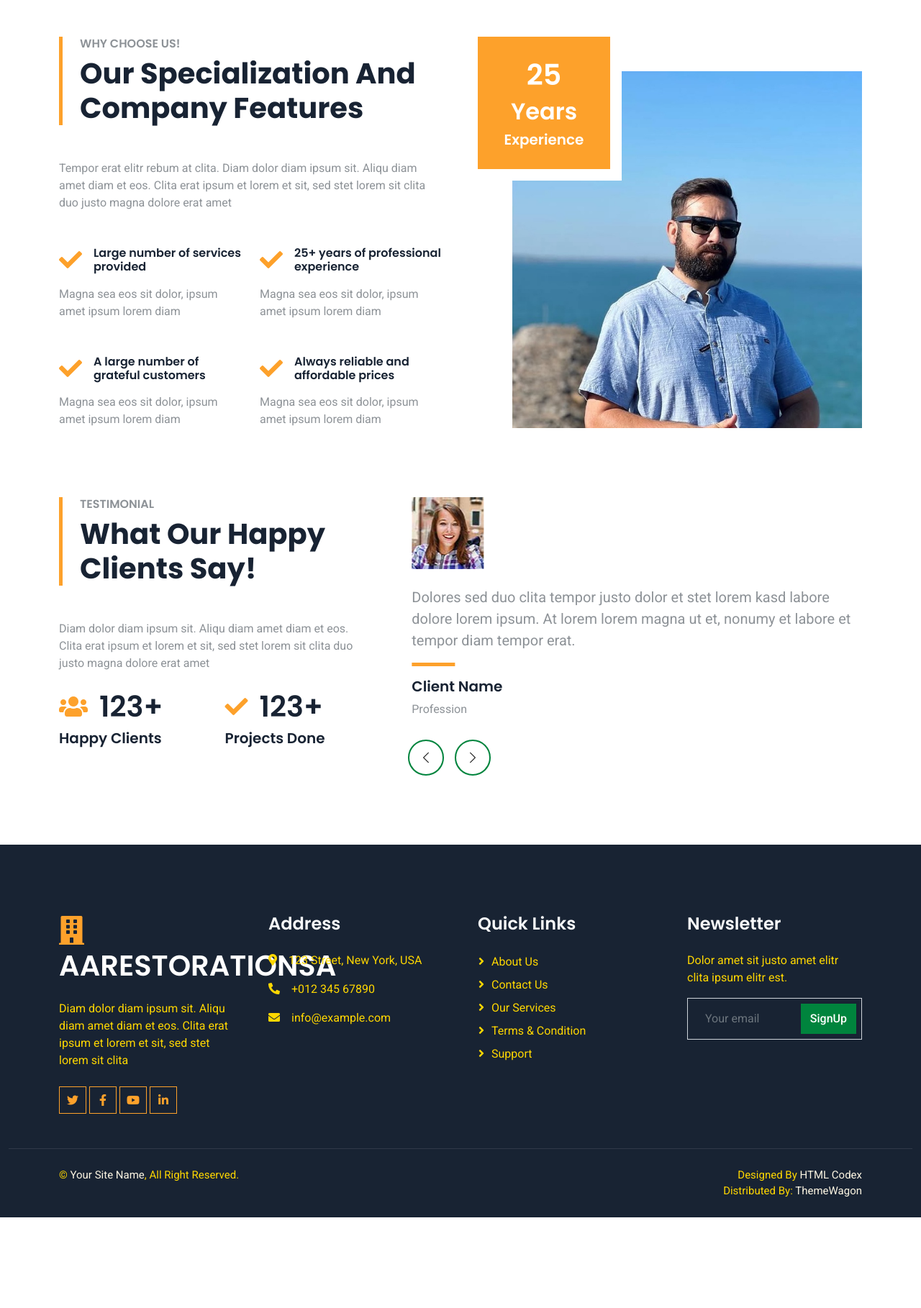
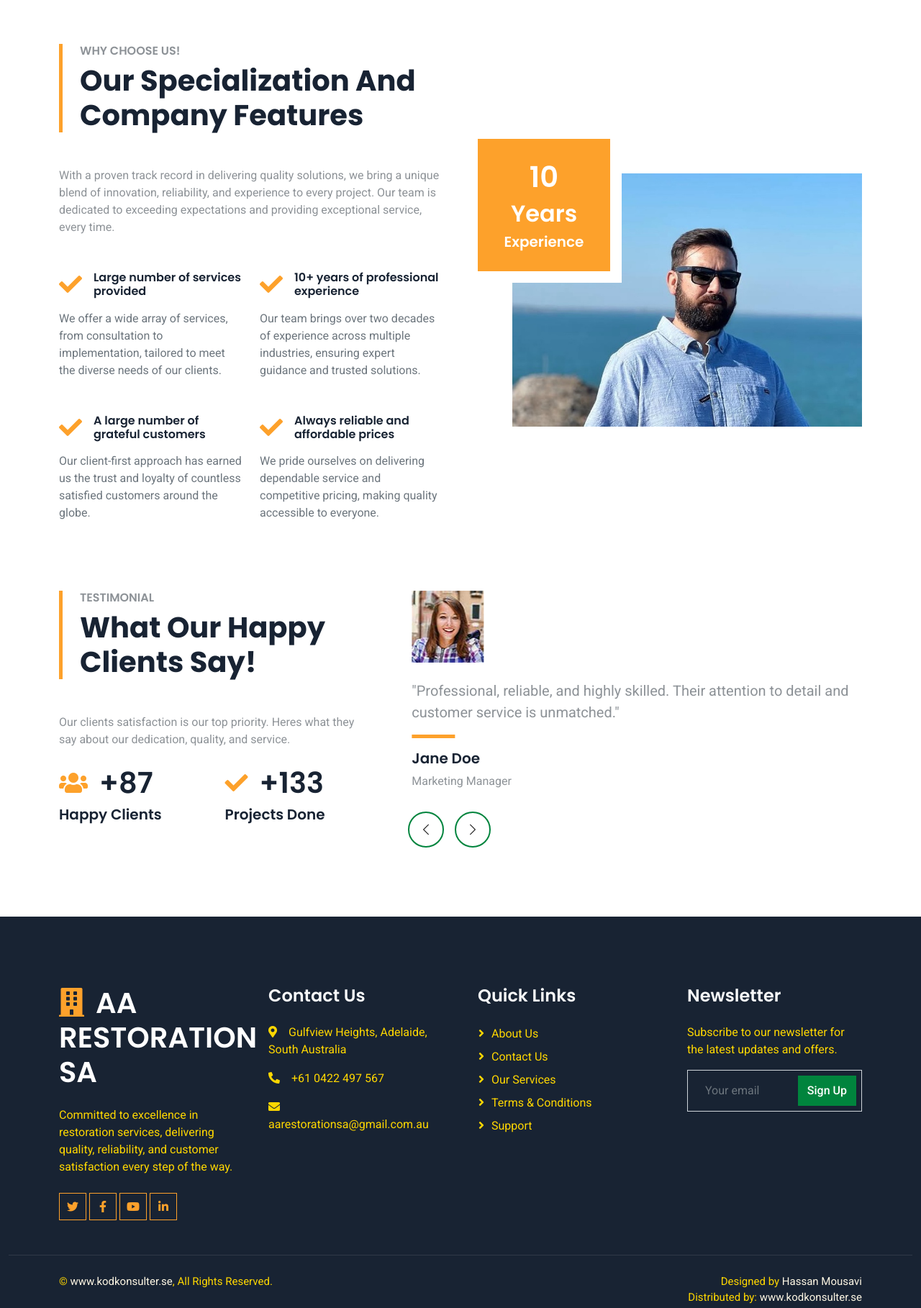
Before and after one commit to afgsuna/aarestorationsa, a plain HTML site: page feature.html in a window 1280 px wide. Shown: the part 465-2283 px from the top of the page at 72% size. Before the commit the page ends 2157 px from the top, so only its background shows below. Drawn offline with nearby package versions, Linux system fonts and the light colour scheme.

Commit message:
Add files via upload
feature fixed

```diff
--- a/feature.html
+++ b/feature.html
@@ -57,15 +57,15 @@
             class="h-100 d-inline-flex align-items-center border-start border-end px-3"
           >
             <small class="fa fa-phone-alt me-2"></small>
-            <small>+012 345 6789</small>
+            <small>Call: 0422 497 567 or alternatively 0423 344 567</small>
           </div>
           <div class="h-100 d-inline-flex align-items-center border-end px-3">
             <small class="far fa-envelope-open me-2"></small>
-            <small>info@example.com</small>
+            <small>aarestorationsa@gmail.com.au</small>
           </div>
           <div class="h-100 d-inline-flex align-items-center border-end px-3">
             <small class="far fa-clock me-2"></small>
-            <small>Mon - Fri : 09 AM - 09 PM</small>
+            <small>24/7 Customer Service</small>
           </div>
         </div>
         <div class="col-lg-5 px-5 text-end">
@@ -156,87 +156,85 @@
     <!-- Page Header End -->
 
     <!-- Features Start -->
-    <div class="container-xxl py-5">
+    <section class="container-xxl py-5">
       <div class="container">
-        <div class="row g-5">
+        <div class="row g-5 align-items-center">
+          <!-- Text Content -->
           <div class="col-lg-6 wow fadeInUp" data-wow-delay="0.1s">
-            <div class="border-start border-5 border-primary ps-4 mb-5">
+            <header class="mb-5">
+              <div class="border-start border-5 border-primary ps-4">
                 <h6 class="text-body text-uppercase mb-2">Why Choose Us!</h6>
-              <h1 class="display-6 mb-0">
-                Our Specialization And Company Features
-              </h1>
+                <h2 class="display-6 mb-0">Our Specialization And Company Features</h2>
               </div>
+            </header>
             <p class="mb-5">
-              Tempor erat elitr rebum at clita. Diam dolor diam ipsum sit. Aliqu
-              diam amet diam et eos. Clita erat ipsum et lorem et sit, sed stet
-              lorem sit clita duo justo magna dolore erat amet
+              With a proven track record in delivering quality solutions, we bring a unique blend of innovation,
+              reliability, and experience to every project. Our team is dedicated to exceeding expectations and providing
+              exceptional service, every time.
             </p>
+
             <div class="row gy-5 gx-4">
+              <!-- Feature 1 -->
               <div class="col-sm-6 wow fadeIn" data-wow-delay="0.1s">
                 <div class="d-flex align-items-center mb-3">
-                  <i
-                    class="fa fa-check fa-2x text-primary flex-shrink-0 me-3"
-                  ></i>
+                  <i class="fa fa-check fa-2x text-primary me-3"></i>
                   <h6 class="mb-0">Large number of services provided</h6>
                 </div>
-                <span
-                  >Magna sea eos sit dolor, ipsum amet ipsum lorem diam</span
-                >
+                <p class="mb-0 text-muted">
+                  We offer a wide array of services, from consultation to implementation, tailored to meet the diverse needs of our clients.
+                </p>
               </div>
+
+              <!-- Feature 2 -->
               <div class="col-sm-6 wow fadeIn" data-wow-delay="0.2s">
                 <div class="d-flex align-items-center mb-3">
-                  <i
-                    class="fa fa-check fa-2x text-primary flex-shrink-0 me-3"
-                  ></i>
-                  <h6 class="mb-0">25+ years of professional experience</h6>
+                  <i class="fa fa-check fa-2x text-primary me-3"></i>
+                  <h6 class="mb-0">10+ years of professional experience</h6>
                 </div>
-                <span
-                  >Magna sea eos sit dolor, ipsum amet ipsum lorem diam</span
-                >
+                <p class="mb-0 text-muted">
+                  Our team brings over two decades of experience across multiple industries, ensuring expert guidance and trusted solutions.
+                </p>
               </div>
+
+              <!-- Feature 3 -->
               <div class="col-sm-6 wow fadeIn" data-wow-delay="0.3s">
                 <div class="d-flex align-items-center mb-3">
-                  <i
-                    class="fa fa-check fa-2x text-primary flex-shrink-0 me-3"
-                  ></i>
+                  <i class="fa fa-check fa-2x text-primary me-3"></i>
                   <h6 class="mb-0">A large number of grateful customers</h6>
                 </div>
-                <span
-                  >Magna sea eos sit dolor, ipsum amet ipsum lorem diam</span
-                >
+                <p class="mb-0 text-muted">
+                  Our client-first approach has earned us the trust and loyalty of countless satisfied customers around the globe.
+                </p>
               </div>
+
+              <!-- Feature 4 -->
               <div class="col-sm-6 wow fadeIn" data-wow-delay="0.4s">
                 <div class="d-flex align-items-center mb-3">
-                  <i
-                    class="fa fa-check fa-2x text-primary flex-shrink-0 me-3"
-                  ></i>
+                  <i class="fa fa-check fa-2x text-primary me-3"></i>
                   <h6 class="mb-0">Always reliable and affordable prices</h6>
                 </div>
-                <span
-                  >Magna sea eos sit dolor, ipsum amet ipsum lorem diam</span
-                >
+                <p class="mb-0 text-muted">
+                  We pride ourselves on delivering dependable service and competitive pricing, making quality accessible to everyone.
+                </p>
               </div>
             </div>
           </div>
+
+          <!-- Image + Experience Box -->
           <div class="col-lg-6 wow fadeInUp" data-wow-delay="0.5s">
-            <div
-              class="position-relative overflow-hidden ps-5 pt-5 h-100"
-              style="min-height: 400px"
-            >
+            <div class="position-relative overflow-hidden ps-5 pt-5 h-100" style="min-height: 400px;">
               <img
+                src="img/feature.jpg"
+                alt="Team working together"
                 class="position-absolute w-100 h-100"
-                src="img/feature.jpg"
-                alt=""
-                style="object-fit: cover"
+                style="object-fit: cover;"
               />
               <div
                 class="position-absolute top-0 start-0 bg-white pe-3 pb-3"
-                style="width: 200px; height: 200px"
+                style="width: 200px; height: 200px;"
               >
-                <div
-                  class="d-flex flex-column justify-content-center text-center bg-primary h-100 p-3"
-                >
-                  <h1 class="text-white">25</h1>
+                <div class="d-flex flex-column justify-content-center text-center bg-primary h-100 p-3">
+                  <h1 class="text-white">10</h1>
                   <h2 class="text-white">Years</h2>
                   <h5 class="text-white mb-0">Experience</h5>
                 </div>
@@ -245,7 +243,7 @@
           </div>
         </div>
       </div>
-    </div>
+    </section>
     <!-- Features End -->
 
     <!-- Testimonial Start -->
@@ -258,22 +256,21 @@
               <h1 class="display-6 mb-0">What Our Happy Clients Say!</h1>
             </div>
             <p class="mb-4">
-              Diam dolor diam ipsum sit. Aliqu diam amet diam et eos. Clita erat
-              ipsum et lorem et sit, sed stet lorem sit clita duo justo magna
-              dolore erat amet
+              Our clients satisfaction is our top priority.
+              Heres what they say about our dedication, quality, and service.
             </p>
             <div class="row g-4">
               <div class="col-sm-6">
                 <div class="d-flex align-items-center mb-2">
                   <i class="fa fa-users fa-2x text-primary flex-shrink-0"></i>
-                  <h1 class="ms-3 mb-0">123+</h1>
+                  <h1 class="ms-3 mb-0">+87</h1>
                 </div>
                 <h5 class="mb-0">Happy Clients</h5>
               </div>
               <div class="col-sm-6">
                 <div class="d-flex align-items-center mb-2">
                   <i class="fa fa-check fa-2x text-primary flex-shrink-0"></i>
-                  <h1 class="ms-3 mb-0">123+</h1>
+                  <h1 class="ms-3 mb-0">+133</h1>
                 </div>
                 <h5 class="mb-0">Projects Done</h5>
               </div>
@@ -288,16 +285,15 @@
                   alt=""
                 />
                 <p class="fs-5">
-                  Dolores sed duo clita tempor justo dolor et stet lorem kasd
-                  labore dolore lorem ipsum. At lorem lorem magna ut et, nonumy
-                  et labore et tempor diam tempor erat.
+                  "Working with this team has been a fantastic experience.
+                  They delivered exceptional results on time and exceeded our expectations."
                 </p>
                 <div
                   class="bg-primary mb-3"
                   style="width: 60px; height: 5px"
                 ></div>
-                <h5>Client Name</h5>
-                <span>Profession</span>
+                <h5>John Smith</h5>
+                <span>CEO, Tech Solutions</span>
               </div>
               <div class="testimonial-item">
                 <img
@@ -306,16 +302,15 @@
                   alt=""
                 />
                 <p class="fs-5">
-                  Dolores sed duo clita tempor justo dolor et stet lorem kasd
-                  labore dolore lorem ipsum. At lorem lorem magna ut et, nonumy
-                  et labore et tempor diam tempor erat.
+                  "Professional, reliable, and highly skilled. Their attention to detail and customer
+                  service is unmatched."
                 </p>
                 <div
                   class="bg-primary mb-3"
                   style="width: 60px; height: 5px"
                 ></div>
-                <h5>Client Name</h5>
-                <span>Profession</span>
+                <h5>Jane Doe</h5>
+                <span>Marketing Manager</span>
               </div>
             </div>
           </div>
@@ -333,57 +328,57 @@
       <div class="row g-5">
         <div class="col-lg-3 col-md-6">
           <h1 class="text-white mb-4">
-              <i class="fa fa-building text-primary me-3"></i>AARESTORATIONSA
+            <i class="fa fa-building text-primary me-3"></i>AA RESTORATION SA
           </h1>
           <p>
-              Diam dolor diam ipsum sit. Aliqu diam amet diam et eos. Clita erat
-              ipsum et lorem et sit, sed stet lorem sit clita
+            Committed to excellence in restoration services, delivering quality, reliability, and
+            customer satisfaction every step of the way.
           </p>
           <div class="d-flex pt-2">
-              <a class="btn btn-square btn-outline-primary me-1" href=""
-                ><i class="fab fa-twitter"></i
-              ></a>
-              <a class="btn btn-square btn-outline-primary me-1" href=""
-                ><i class="fab fa-facebook-f"></i
-              ></a>
-              <a class="btn btn-square btn-outline-primary me-1" href=""
-                ><i class="fab fa-youtube"></i
-              ></a>
-              <a class="btn btn-square btn-outline-primary me-0" href=""
-                ><i class="fab fa-linkedin-in"></i
-              ></a>
+            <a class="btn btn-square btn-outline-primary me-1" href="">
+              <i class="fab fa-twitter"></i>
+            </a>
+            <a class="btn btn-square btn-outline-primary me-1" href="">
+              <i class="fab fa-facebook-f"></i>
+            </a>
+            <a class="btn btn-square btn-outline-primary me-1" href="">
+              <i class="fab fa-youtube"></i>
+            </a>
+            <a class="btn btn-square btn-outline-primary me-0" href="">
+              <i class="fab fa-linkedin-in"></i>
+            </a>
           </div>
         </div>
         <div class="col-lg-3 col-md-6">
-            <h4 class="text-light mb-4">Address</h4>
+          <h4 class="text-light mb-4">Contact Us</h4>
           <p>
-              <i class="fa fa-map-marker-alt me-3"></i>123 Street, New York, USA
+            <i class="fa fa-map-marker-alt me-3"></i>Gulfview Heights, Adelaide, South Australia
           </p>
-            <p><i class="fa fa-phone-alt me-3"></i>+012 345 67890</p>
-            <p><i class="fa fa-envelope me-3"></i>info@example.com</p>
+          <p><i class="fa fa-phone-alt me-3"></i>+61 0422 497 567</p>
+          <p><i class="fa fa-envelope me-3"></i>aarestorationsa@gmail.com.au</p>
         </div>
         <div class="col-lg-3 col-md-6">
           <h4 class="text-light mb-4">Quick Links</h4>
           <a class="btn btn-link" href="">About Us</a>
           <a class="btn btn-link" href="">Contact Us</a>
           <a class="btn btn-link" href="">Our Services</a>
-            <a class="btn btn-link" href="">Terms & Condition</a>
+          <a class="btn btn-link" href="">Terms & Conditions</a>
           <a class="btn btn-link" href="">Support</a>
         </div>
         <div class="col-lg-3 col-md-6">
           <h4 class="text-light mb-4">Newsletter</h4>
-            <p>Dolor amet sit justo amet elitr clita ipsum elitr est.</p>
+          <p>Subscribe to our newsletter for the latest updates and offers.</p>
           <div class="position-relative mx-auto" style="max-width: 400px">
             <input
               class="form-control bg-transparent w-100 py-3 ps-4 pe-5"
-                type="text"
+              type="email"
               placeholder="Your email"
             />
             <button
               type="button"
               class="btn btn-primary py-2 position-absolute top-0 end-0 mt-2 me-2"
             >
-                SignUp
+              Sign Up
             </button>
           </div>
         </div>
@@ -393,19 +388,19 @@
       <div class="container">
         <div class="row">
           <div class="col-md-6 text-center text-md-start mb-3 mb-md-0">
-              &copy; <a href="#">Your Site Name</a>, All Right Reserved.
+            &copy; <a href="#">www.kodkonsulter.se</a>, All Rights Reserved.
           </div>
           <div class="col-md-6 text-center text-md-end">
-              <!--/*** This template is free as long as you keep the footer author’s credit link/attribution link/backlink. If you'd like to use the template without the footer author’s credit link/attribution link/backlink, you can purchase the Credit Removal License from "https://htmlcodex.com/credit-removal". Thank you for your support. ***/-->
-              Designed By <a href="https://htmlcodex.com">HTML Codex</a>
-              <br />Distributed By:
-              <a href="https://themewagon.com" target="_blank">ThemeWagon</a>
+            Designed by <a href="https://www.kodkonsulter.se" target="_blank">Hassan Mousavi</a>
+            <br />Distributed by:
+            <a href="https://www.kodkonsulter.se" target="_blank">www.kodkonsulter.se</a>
           </div>
         </div>
       </div>
     </div>
   </div>
    <!-- Footer End -->
+
 
     <!-- Back to Top -->
     <a href="#" class="btn btn-lg btn-primary btn-lg-square back-to-top"
```
Lines whose indentation alone changed are shown as unchanged.
